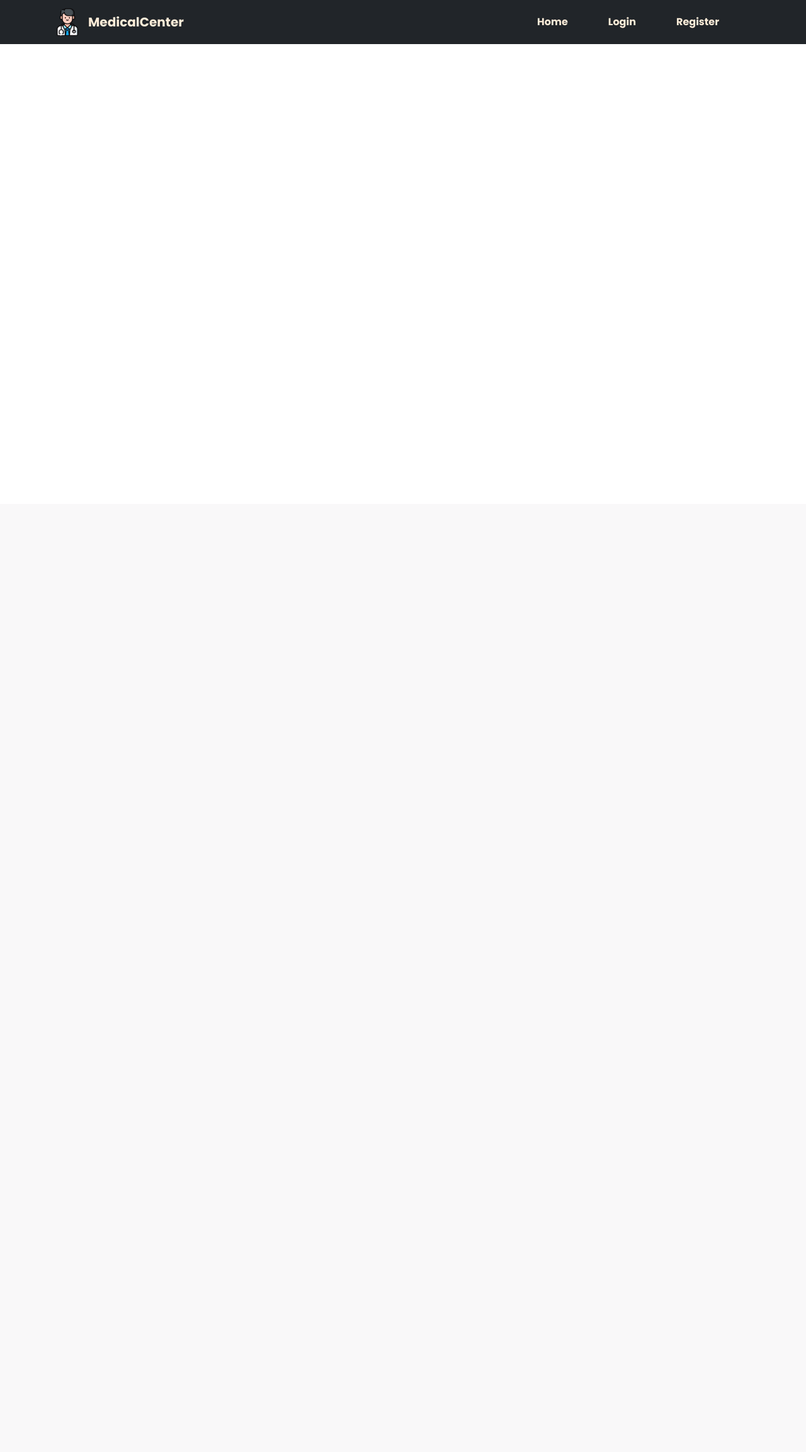
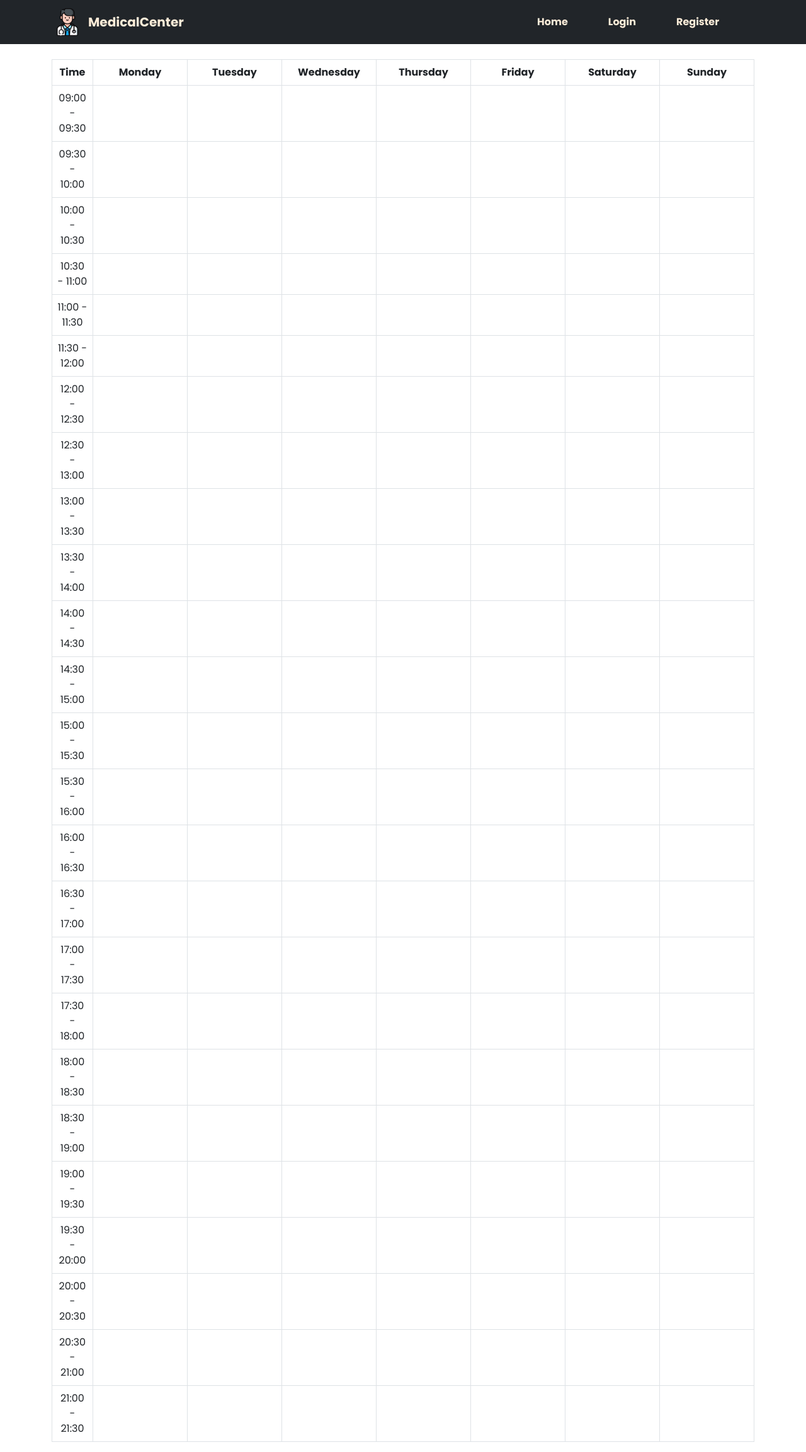
Before and after one commit to quandinh10/Doctor_Appointment_Web, a PHP site: page / in a window 1280 px wide. Shown: the whole page at 63% size. Before the commit the page ends 70 px from the top, so only its background shows below. Run offline with PHP 8.4, Linux system fonts and the light colour scheme.

Commit message:
update UI

```diff
--- /dev/null
+++ b/home.css
@@ -0,0 +1,8 @@
+th, td {
+    text-align: center;
+}
+
+
+.day-col {
+    width: 150px; /* Adjust the width of the day columns */
+}
--- a/home.php
+++ b/home.php
@@ -1,3 +1,45 @@
+<link rel="stylesheet" href="home.css">
 <section>
+<div class="container mt-4 overflow-auto">
+    <table class="table table-bordered overflow-auto">
+        <thead>
+            <tr>
+                <th scope="col" class="time-col">Time</th>
+                <th scope="col" class="day-col">Monday</th>
+                <th scope="col" class="day-col">Tuesday</th>
+                <th scope="col" class="day-col">Wednesday</th>
+                <th scope="col" class="day-col">Thursday</th>
+                <th scope="col" class="day-col">Friday</th>
+                <th scope="col" class="day-col">Saturday</th>
+                <th scope="col" class="day-col">Sunday</th>
+            </tr>
+        </thead>
+        <tbody>
+            <?php
+            $daysOfWeek = ['Monday', 'Tuesday', 'Wednesday', 'Thursday', 'Friday', 'Saturday', 'Sunday'];
+            $start_time = strtotime("09:00");
+            $end_time = strtotime("21:00");
 
+            while ($start_time <= $end_time) {
+                $current_time = date("H:i", $start_time);
+                echo "<tr>";
+                echo "<td>$current_time - " . date("H:i", strtotime('+30 minutes', $start_time)) . "</td>";
+
+                foreach ($daysOfWeek as $day) {
+                    echo "<td class='timeslot' onclick='handleTimeslotClick(\"$day\", \"$current_time\")'></td>";
+                }
+
+                echo "</tr>";
+
+                $start_time = strtotime('+30 minutes', $start_time);
+            }
+            ?>
+        </tbody>
+    </table>
+    <script>
+    function handleTimeslotClick(day, time) {
+        alert("Clicked timeslot on ${day} at ${time}");
+        // Implement your logic for handling timeslot clicks
+    }
+</script>
 </section>
```
